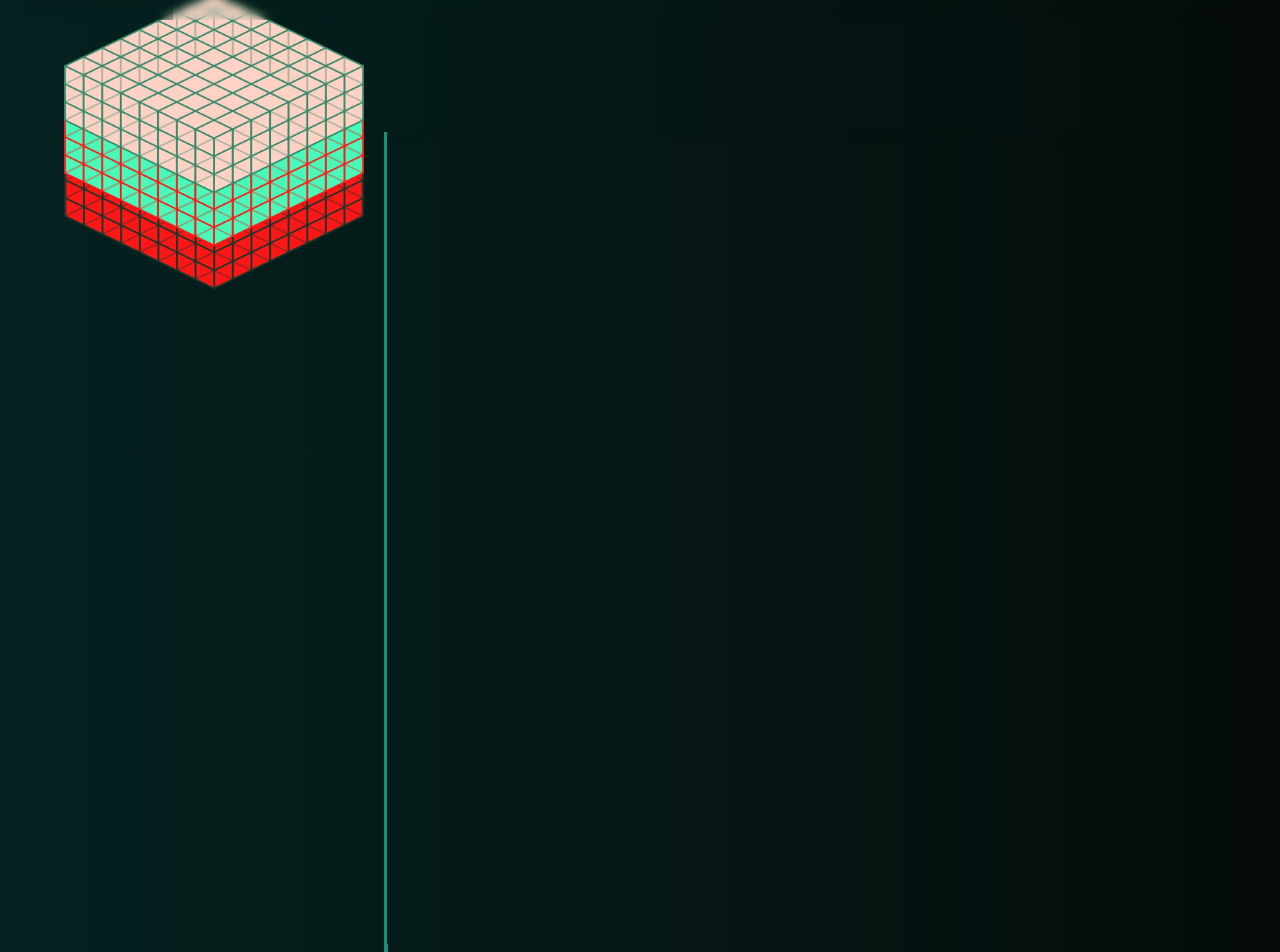
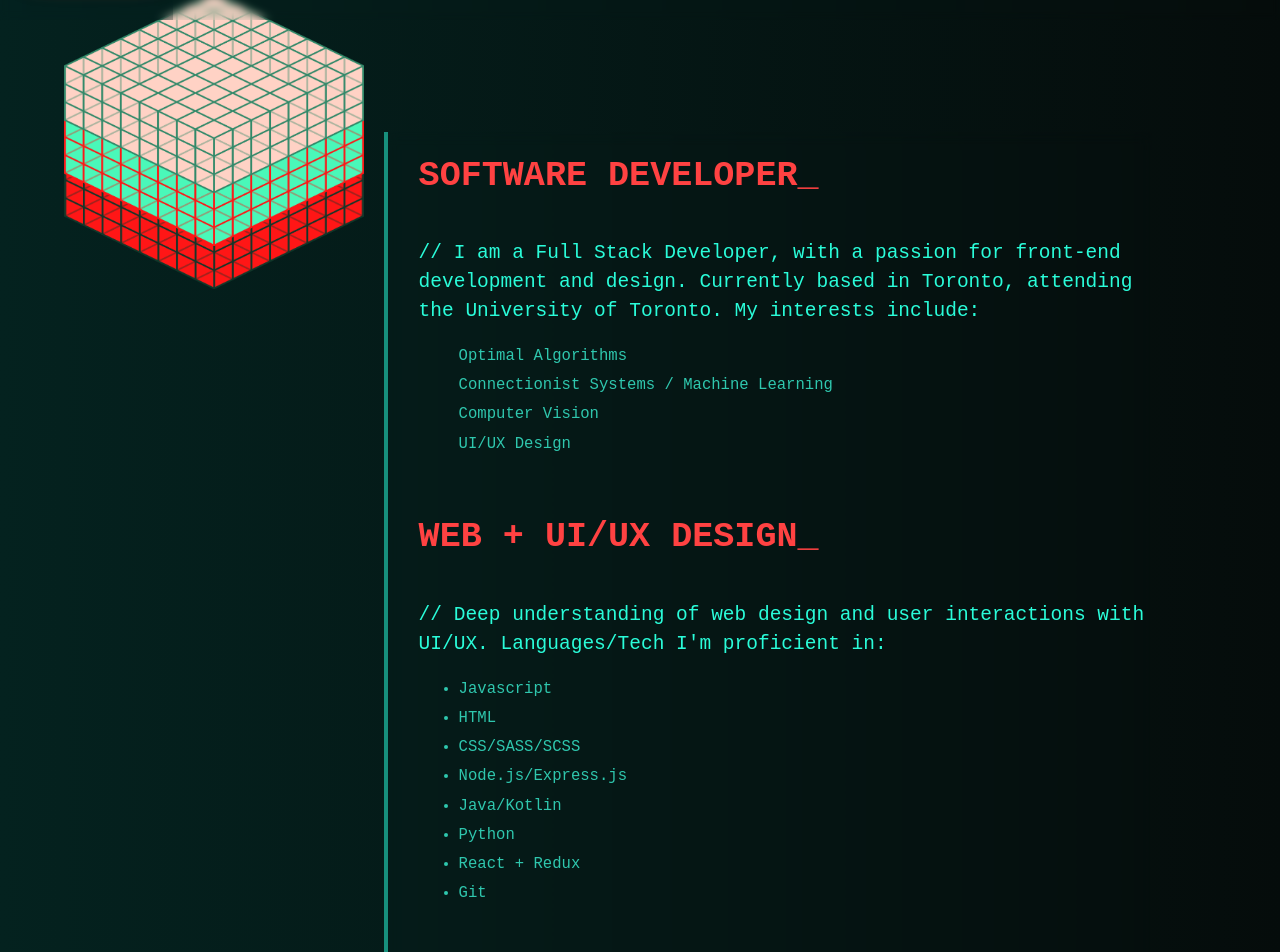
Before and after one commit to khaimkhani/khaimkhan.github.io, a Next.js app: page / in a window 1280 px wide. Shown: the part 60-1012 px from the top of the page. Built offline with nearby package versions, Linux system fonts and the light colour scheme.

Commit message:
some quick bug fixed

```diff
--- a/pages/index.js
+++ b/pages/index.js
@@ -37,7 +37,7 @@ export default function Home() {
           <Image src={c3} alt='cube' width={300} height={200} id='c3' />
         </Parallax>
         <div className={styles.homeContainer}>
-          <div className={styles.firstInfo} data-aos='fade-up'>
+          <div className={styles.firstInfo}>
             <h1>
               SOFTWARE DEVELOPER<strong className={styles.blink}>_</strong>
             </h1>
@@ -60,7 +60,7 @@ export default function Home() {
               </ul>
             </p>
           </div>
-          <div className={styles.firstInfo} data-aos='fade-up'>
+          <div className={styles.firstInfo}>
             <h1>
               WEB + UI/UX DESIGN<strong className={styles.blink}>_</strong>
             </h1>
@@ -95,7 +95,7 @@ export default function Home() {
             </ul>
             </p>
           </div>
-          <div className={styles.firstInfo} id='optimize'>
+          <div className={styles.firstInfo}>
             <h1>
               OPTIMAL ALGORITHMS<strong className={styles.blink}>_</strong>
             </h1>
```
